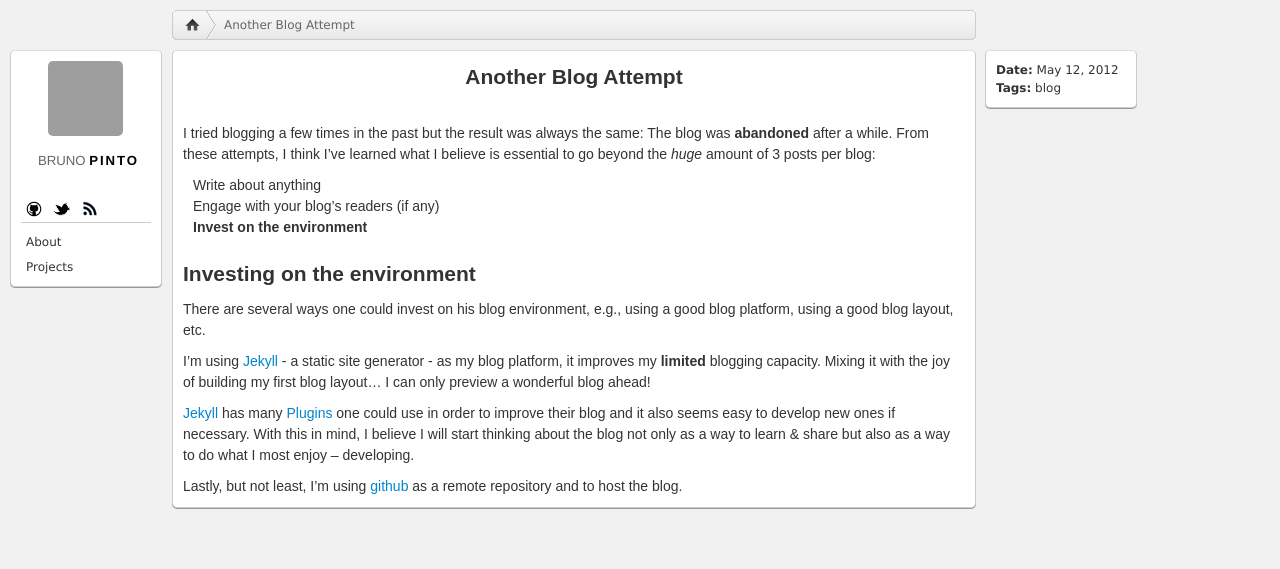
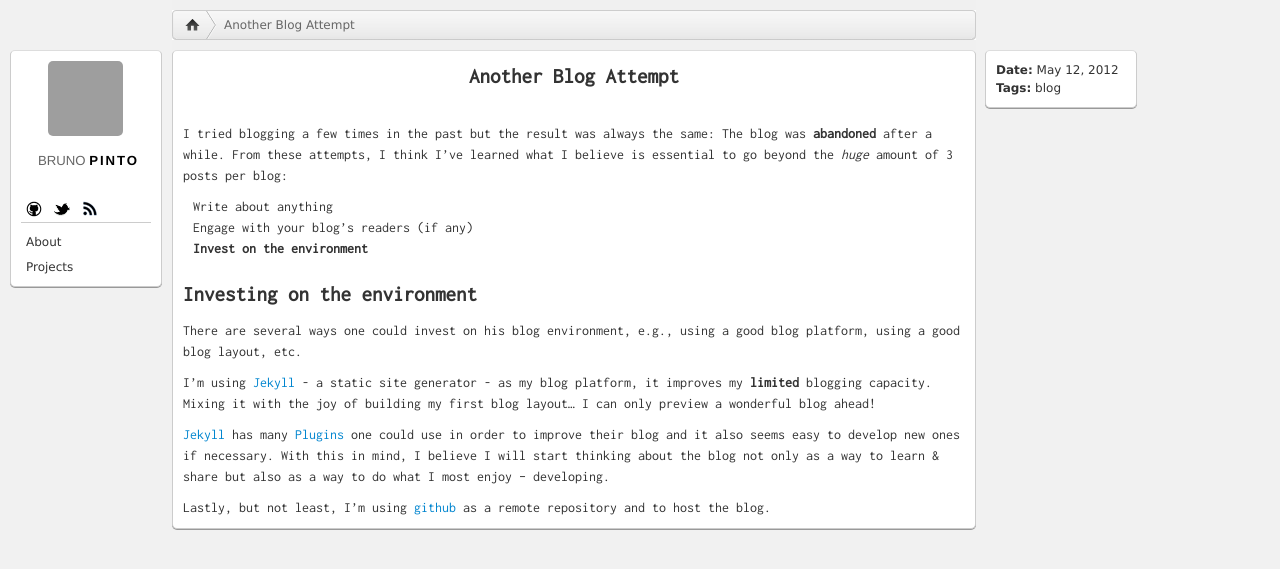
Before and after one commit to bpinto/bpinto.github.com, a Jekyll site: the page built from _posts/2012-05-12-another-blog-attempt.markdown, in a window 1280 px wide. Shown: the top 569 px of the page. Built offline with Jekyll 4.4.1, drawn with Linux system fonts in a browser that asks for light colours; some web fonts are replaced; Markdown is read by kramdown in place of the engine named in the settings; grey boxes are pictures that could not be loaded.

Commit message:
changing content font to inconsolata

```diff
--- a/_layouts/layout.html
+++ b/_layouts/layout.html
@@ -8,7 +8,7 @@
   <meta name="author" content="Bruno Pinto" />
   <meta name="description" content="{{ site.description }}" />
   <link rel="stylesheet" href="/css/base.css" type="text/css" media="screen, projection" />
-  <link href='http://fonts.googleapis.com/css?family=Droid+Sans:400,700' rel='stylesheet' type='text/css'>
+  <link href='http://fonts.googleapis.com/css?family=Inconsolata' rel='stylesheet' type='text/css'>
   <script type="text/javascript" src="http://ajax.googleapis.com/ajax/libs/jquery/1/jquery.min.js"></script>
   <script type="text/javascript" src="/js/application.js"></script>
   <script type="text/javascript">
--- a/css/base.css
+++ b/css/base.css
@@ -175,7 +175,7 @@
   position: relative;
   top: 50px;
   width: 782px;
-  font-family: 'Droid Sans', sans-serif;
+  font-family: 'Inconsolata', sans-serif;
   font-size: 14px;
   line-height: 1.5;
 }
```
